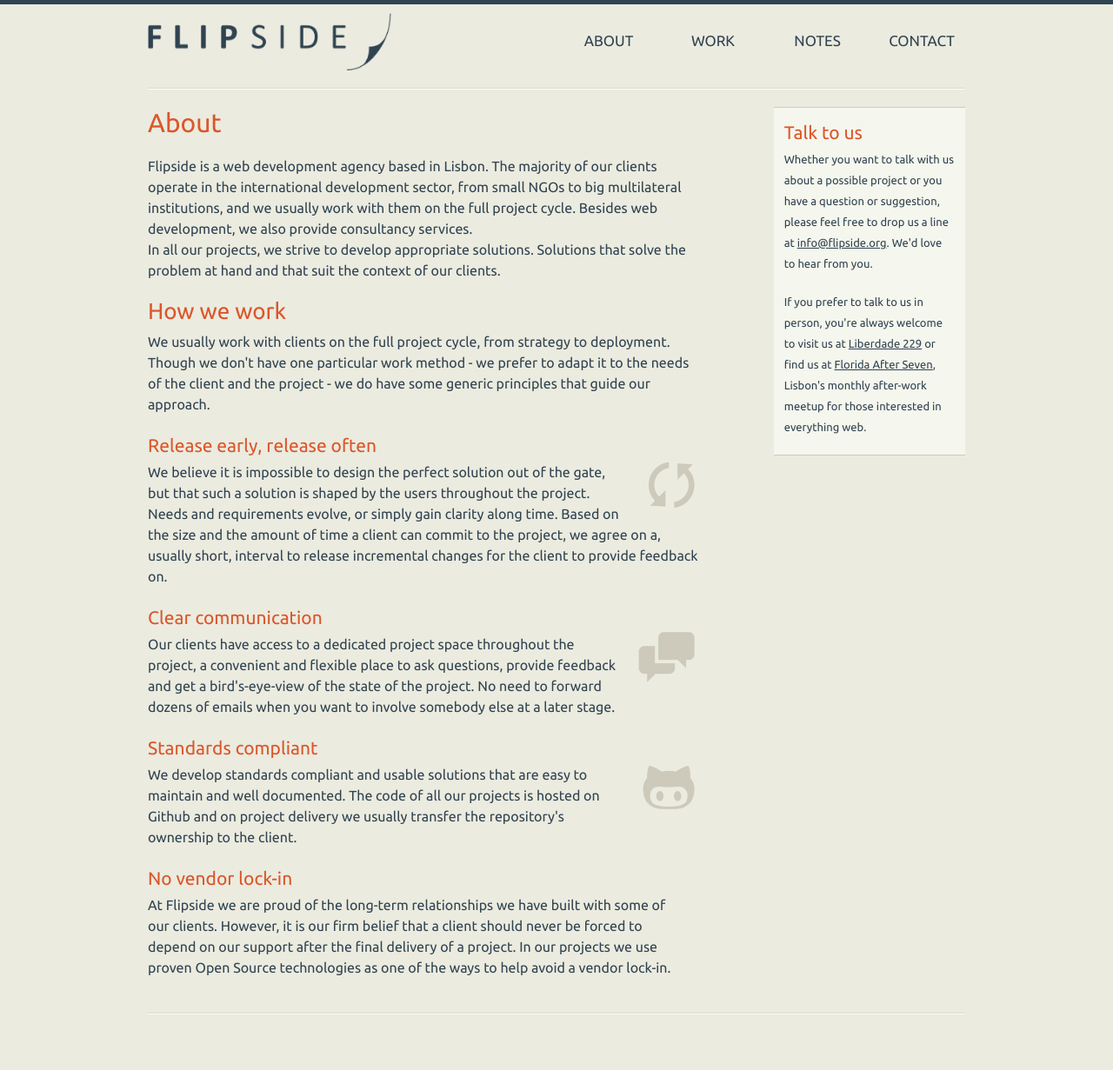
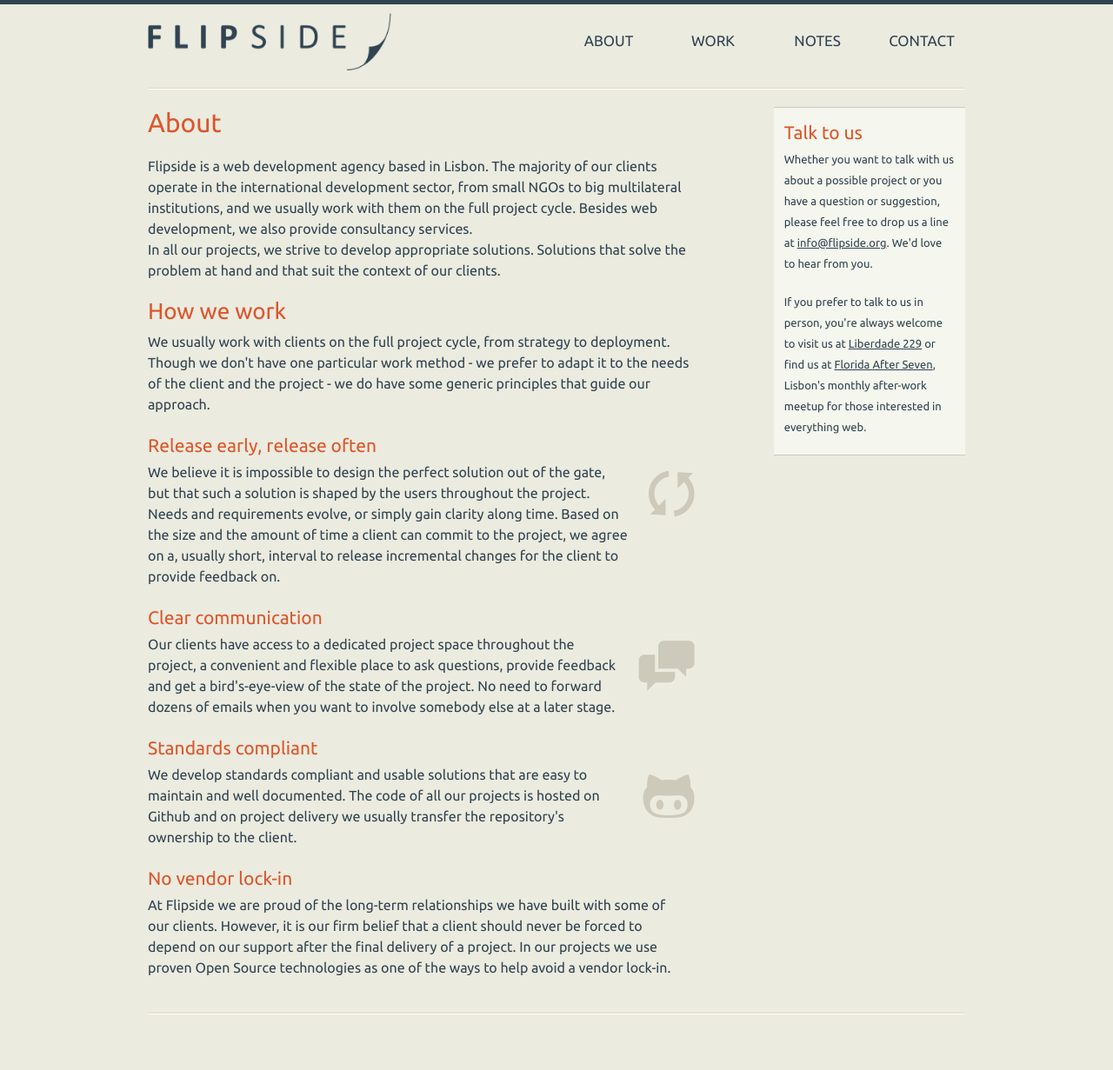
Before and after one commit to flipside-org/flipside.org, a Jekyll site: the page built from about.html, in a window 1280 px wide. Shown: the whole page at 87% size. Built offline with Jekyll 4.4.1, drawn with Linux system fonts in a browser that asks for light colours; nearby versions of some CDN libraries.

Commit message:
Fixes icon problem in about page

```diff
--- a/css/layout.css
+++ b/css/layout.css
@@ -379,7 +379,7 @@
 
 .main .right {
   float: right;
-  margin: 10px 0 10px 10px;
+  margin: 20px 0 60px 10px;
 }
 
 /* #Media Queries
@@ -522,6 +522,10 @@
     margin-bottom: 4px;
   }
 
+  .about .icon {
+    display: none;
+  }
+
   /* notes list */
   .notes-list .note-image {
     display: none;
```
